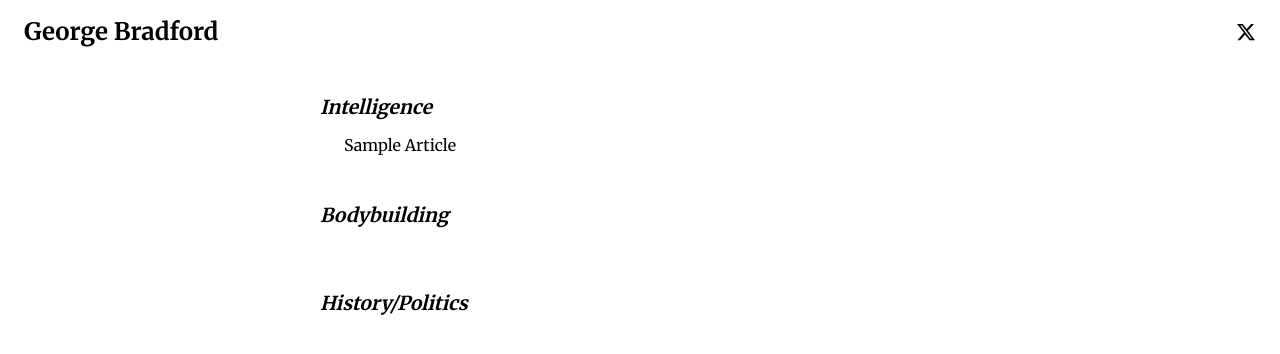
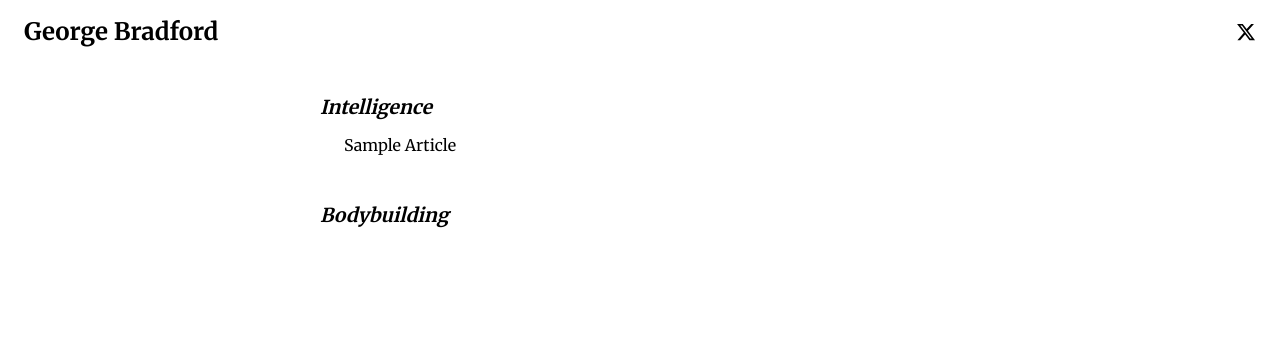
Before and after one commit to georgebradford0/georgebradford0.github.com, a React (Vite) app: page / in a window 1280 px wide. Shown: the top 354 px of the page. Built offline with nearby package versions, Linux system fonts and the light colour scheme.

Commit message:
Remove section

```diff
--- a/src/Home.tsx
+++ b/src/Home.tsx
@@ -18,11 +18,6 @@ function Home() {
         </nav>
       </section>
 
-      <section className="article-section">
-        <h2>History/Politics</h2>
-        <nav className="article-links">
-        </nav>
-      </section>
     </div>
   )
 }
```
